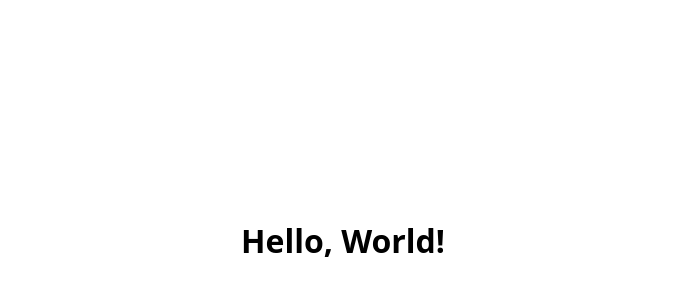
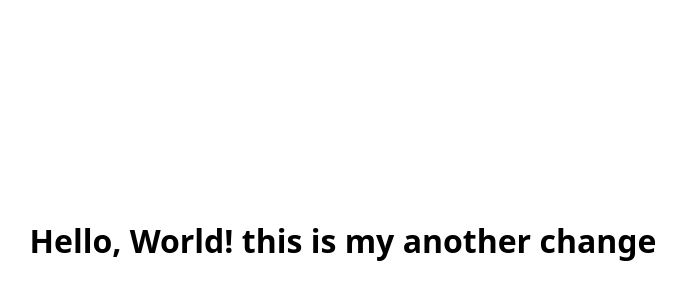
Before and after one commit to GuruprasadHebbar/git-demo, a plain HTML site: page index.html in a window 1280 px wide. Shown: the part 160-460 px from the top of the page, without its empty margins (297-983 px from the left). Drawn offline with Linux system fonts and the light colour scheme.

Commit message:
updated index.html

```diff
--- a/index.html
+++ b/index.html
@@ -8,7 +8,7 @@
 </head>
 <body>
   <div class="center">
-    <h1>Hello, World!</h1>
+    <h1>Hello, World! this is my another change</h1>
   </div>
 </body>
 </html>
```
